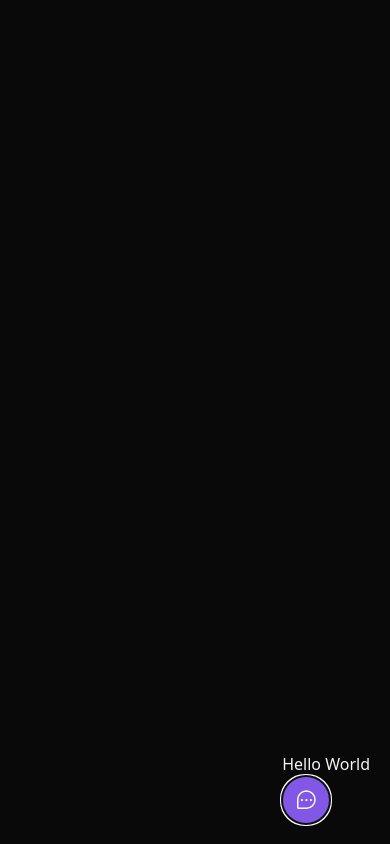
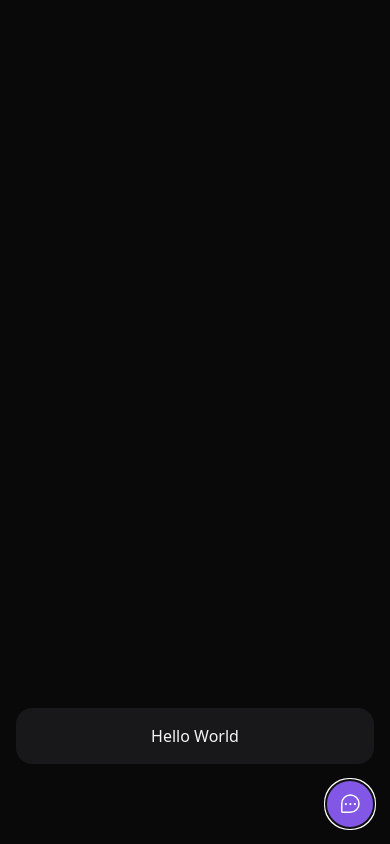
Before and after one commit to otavioaraujo08/NLW-Return, a React (Vite) app in the folder vite-project/: page / in a window 390 px wide. Both pictures are taken after a click on the button "Feedback". Built offline with nearby package versions, Linux system fonts and the light colour scheme.

Commit message:
Componente de WidgetForm e Responsividade

```diff
--- /dev/null
+++ b/vite-project/src/components/WidgetForm.tsx
@@ -0,0 +1,7 @@
+export function WidgetForm() {
+    return (
+        <div className="bg-zinc-900 p-4 relative rounded-2xl mb-4 flex flex-col items-center shadows-lg w-[calc(100vw-2rem)] md:w-auto">
+            Hello World
+        </div>
+    )
+}
--- a/vite-project/src/components/widget.tsx
+++ b/vite-project/src/components/widget.tsx
@@ -1,10 +1,13 @@
 import { ChatTeardropDots } from 'phosphor-react';
 import { Popover }          from '@headlessui/react'
+import { WidgetForm } from './WidgetForm';
 
 export function Widget() {
     return (
-        <Popover className="absolute bottom-5 right-5">
-            <Popover.Panel>Hello World</Popover.Panel>
+        <Popover className="absolute bottom-4 right-4  md:bottom-8 md-right-8 flex flex-col items-end">
+            <Popover.Panel>
+                <WidgetForm/>
+            </Popover.Panel>
 
             <Popover.Button className="bg-brand-500 rounded-full px-3 h-12 text-white flex items-center group">
                 <ChatTeardropDots className="w-6 h-6"/>
```
